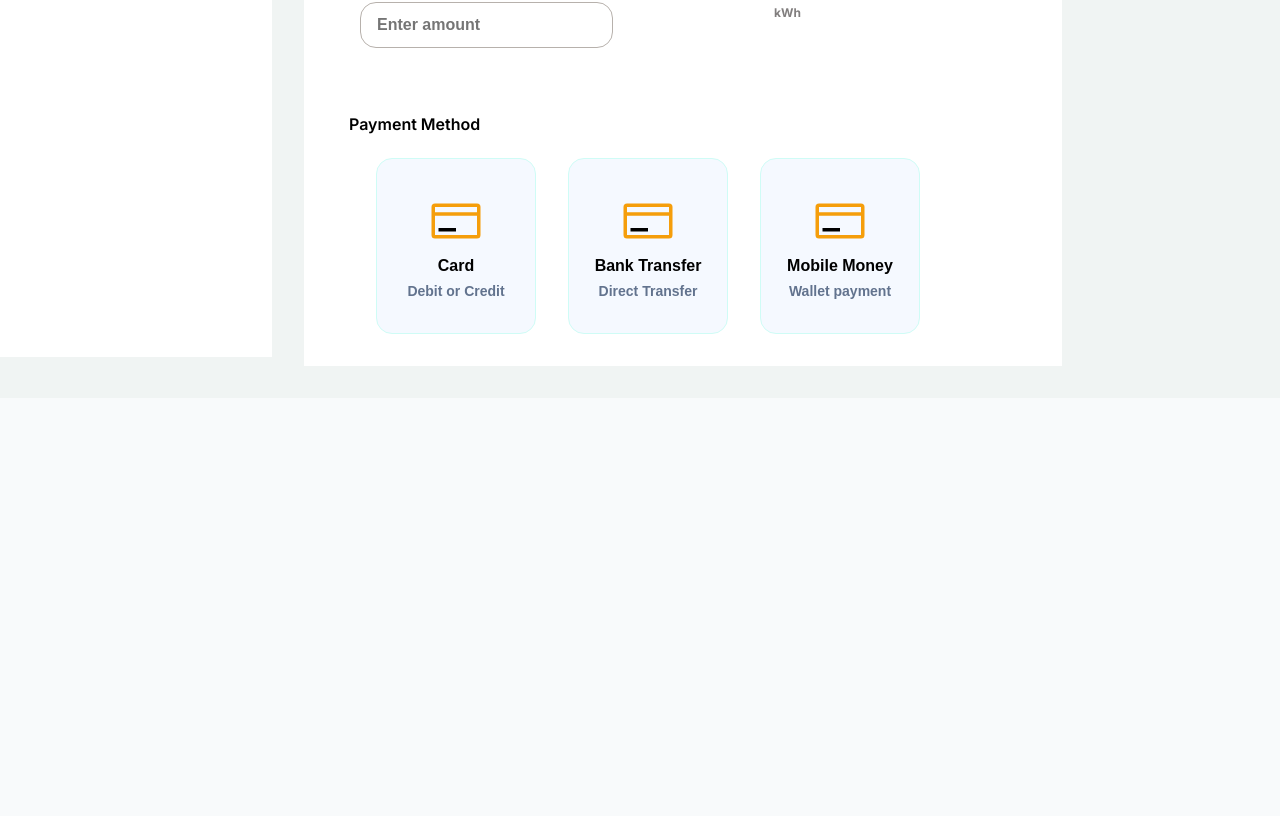
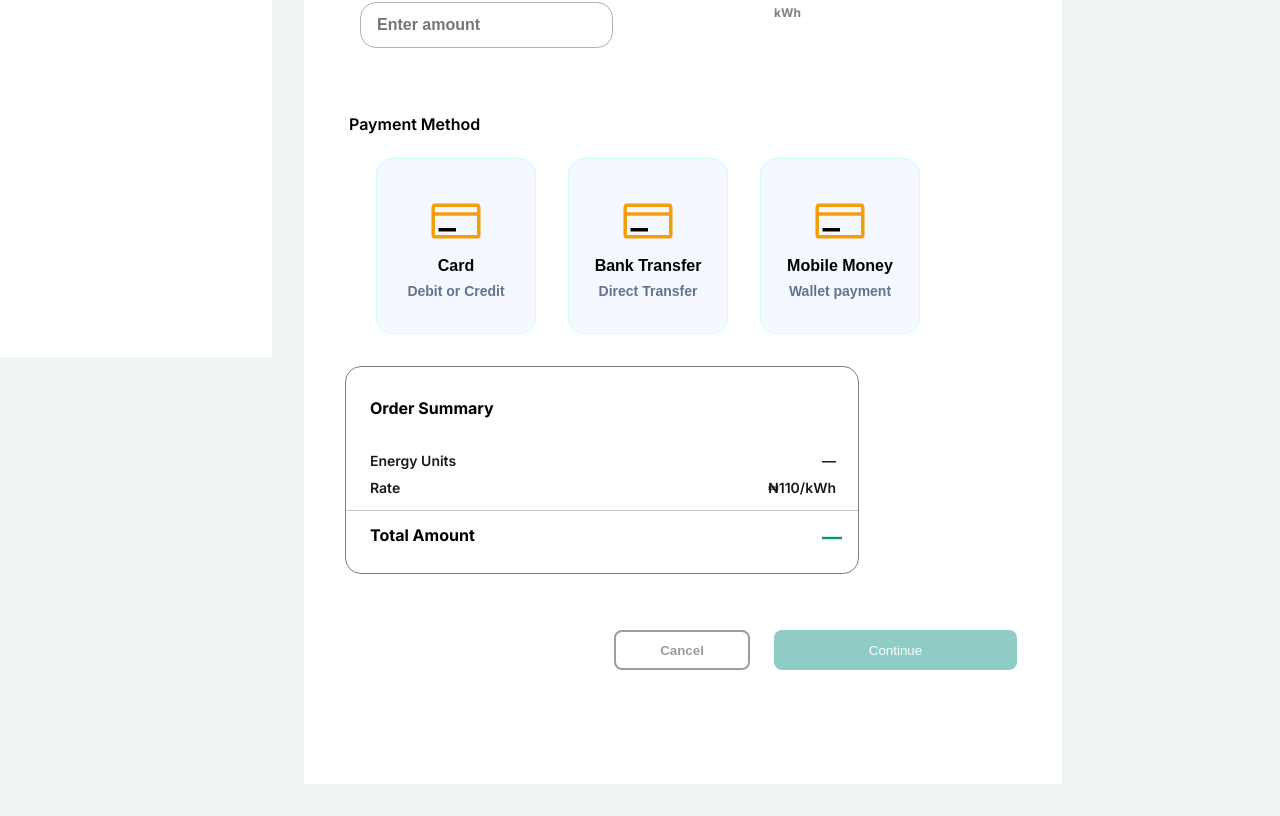
Before and after one commit to WTF-CapstoneProject-Team41/EnergyWise-frontend, a React (Vite) app: page /buy-energy in a window 1280 px wide. Shown: the part 590-1406 px from the top of the page. Before the commit the page ends 988 px from the top, so only its background shows below. Built offline with nearby package versions, Linux system fonts and the light colour scheme; no server answers.

Commit message:
buy energy form complete pending paystack intergration

```diff
--- a/src/components/shared/BuyEnergyForm.jsx
+++ b/src/components/shared/BuyEnergyForm.jsx
@@ -1,4 +1,5 @@
 import { useState, useEffect } from "react";
+import { useNavigate } from "react-router-dom";
 import styles from "./BuyEnergyForm.module.css";
 
 const PRESETS = [
@@ -7,16 +8,18 @@ const PRESETS = [
   { kwh: 75, price: 8250 },
   { kwh: 100, price: 11050 },
 ];
-const FALLBACK_RATE = 110;
-function formatNaira(amount) {
-  return "₦" + amount.toLocaleString("en-NG");
-}
 
 const PAYMENT_METHODS = [
   { id: "card", pname: "Card", sub: "Debit or Credit" },
   { id: "bank_transfer", pname: "Bank Transfer", sub: "Direct Transfer" },
   { id: "mobile_money", pname: "Mobile Money", sub: "Wallet payment" },
 ];
+
+const FALLBACK_RATE = 110;
+
+function formatNaira(amount) {
+  return "₦" + amount.toLocaleString("en-NG");
+}
 
 function CardIcon() {
   return (
@@ -31,6 +34,8 @@ function CardIcon() {
 }
 
 function BuyEnergyForm({ variant }) {
+  const navigate = useNavigate();
+
   const [selectedKwh, setSelectedKwh] = useState(null);
   const [customKwh, setCustomKwh] = useState("");
   const [paymentMethod, setPaymentMethod] = useState(null);
@@ -60,6 +65,18 @@ function BuyEnergyForm({ variant }) {
     setSelectedKwh(null);
   };
 
+  const handleCancel = () => {
+    if (variant === "onboarding") {
+      navigate("/dashboard");
+    } else {
+      navigate("/my-energy");
+    }
+  };
+
+  const handleContinue = () => {
+    // Paystack will be wired here
+    navigate("/payment-success");
+  };
   return (
     <div>
       <p className={styles.formHeading}>Buy Energy</p>
@@ -74,6 +91,8 @@ function BuyEnergyForm({ variant }) {
             <p className={styles.balanceCardSub}>Lasts approximately 6 days</p>
           </div>
         )}
+
+        {/* Preset amounts */}
         <div>
           <p className={styles.sectionTitle}>Select Amount</p>
           <div className={styles.presets}>
@@ -129,6 +148,39 @@ function BuyEnergyForm({ variant }) {
             ))}
           </div>
         </div>
+        {/* Order summary */}
+        <div className={styles.orderSummary}>
+          <p className={styles.orderTitle}>Order Summary</p>
+          <div className={styles.orderRow}>
+            <span>Energy Units</span>
+            <span>{activeKwh > 0 ? `${activeKwh} kWh` : "—"}</span>
+          </div>
+          <div className={styles.orderRow}>
+            <span>Rate</span>
+            <span>₦{rate}/kWh</span>
+          </div>
+          <hr className={styles.orderDivider} />
+          <div className={styles.orderTotal}>
+            <span>Total Amount</span>
+            <span className={styles.orderTotalAmount}>
+              {activeKwh > 0 ? formatNaira(totalAmount) : "—"}
+            </span>
+          </div>
+        </div>
+
+        {/* Actions */}
+        <div className={styles.actions}>
+          <button className={styles.cancelBtn} onClick={handleCancel}>
+            Cancel
+          </button>
+          <button
+            className={styles.continueBtn}
+            onClick={handleContinue}
+            disabled={!canContinue}
+          >
+            {variant === "onboarding" ? "Continue to Payment" : "Continue"}
+          </button>
+        </div>
       </div>
     </div>
   );
--- a/src/components/shared/BuyEnergyForm.module.css
+++ b/src/components/shared/BuyEnergyForm.module.css
@@ -232,3 +232,116 @@
     grid-template-columns: 1fr;
   }
 }
+
+/* -- Order summary -- */
+.orderSummary {
+  border: 1px solid rgba(0, 0, 0, 0.5);
+  border-radius: 16px;
+  max-width: 514px;
+  /* padding-left: 24px; */
+  display: flex;
+  flex-direction: column;
+  gap: 10px;
+  margin-left: 41px;
+  margin-bottom: 56px;
+}
+
+.orderTitle {
+  font-size: 16px;
+  font-weight: 700;
+  color: #000;
+  margin-bottom: 24px;
+  margin-top: 31px;
+  margin-left: 24px;
+}
+
+.orderRow {
+  display: flex;
+  justify-content: space-between;
+  width: 466px;
+  font-size: 14px;
+  font-weight: 600;
+  color: rgba(0, 0, 0, 0.9);
+  margin: 0 24px;
+}
+
+.orderDivider {
+  border: none;
+  border-top: 1px solid #4240404f;
+  margin: 4px 0;
+}
+
+.orderTotal {
+  display: flex;
+  margin: 0px 16px 24px 24px;
+  justify-content: space-between;
+  font-size: 16px;
+  font-weight: 700;
+  color: #000;
+}
+
+.orderTotalAmount {
+  color: var(--primary-color);
+  font-size: 20px;
+}
+
+/* -- Action buttons -- */
+.actions {
+  display: flex;
+  gap: 24px;
+  justify-content: flex-end;
+  margin-right: 45px;
+  margin-bottom: 114px;
+  height: 40px;
+  font-size: 16px;
+  font-weight: 500;
+}
+
+.cancelBtn {
+  display: flex;
+  width: 136px;
+  justify-content: center;
+  align-items: center;
+  gap: 8px;
+  padding: 8px;
+  background: transparent;
+  border: 2px solid #a29b97;
+  border-radius: 8px;
+  font-weight: 600;
+  color: #a29b97;
+  cursor: pointer;
+  transition:
+    border-color 0.15s,
+    color 0.15s;
+}
+
+.cancelBtn:hover {
+  border-color: var(--primary-color);
+  color: var(--primary-color);
+}
+
+.continueBtn {
+  display: flex;
+  padding: 8px;
+  width: 243px;
+  gap: 8px;
+  background: var(--primary-color);
+  border: none;
+  border-radius: 8px;
+  justify-content: center;
+  align-items: center;
+  color: #ffffff;
+  cursor: pointer;
+  transition:
+    background 0.15s,
+    opacity 0.15s;
+}
+
+.continueBtn:hover:not(:disabled) {
+  background: #155f4a;
+}
+
+.continueBtn:disabled {
+  opacity: 0.45;
+  cursor: not-allowed;
+}
```
